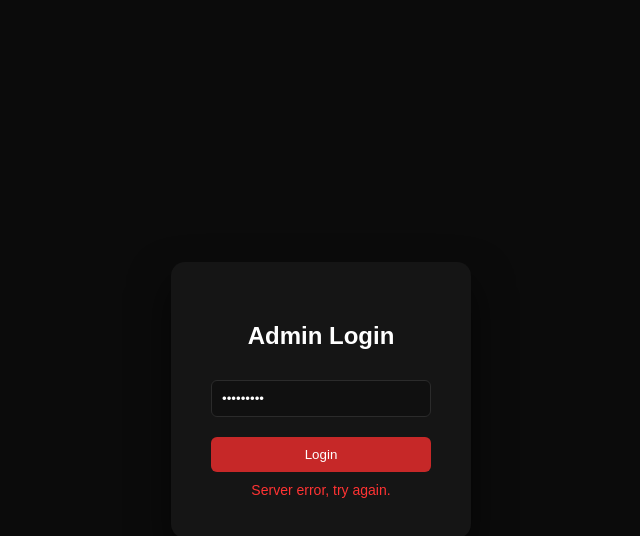
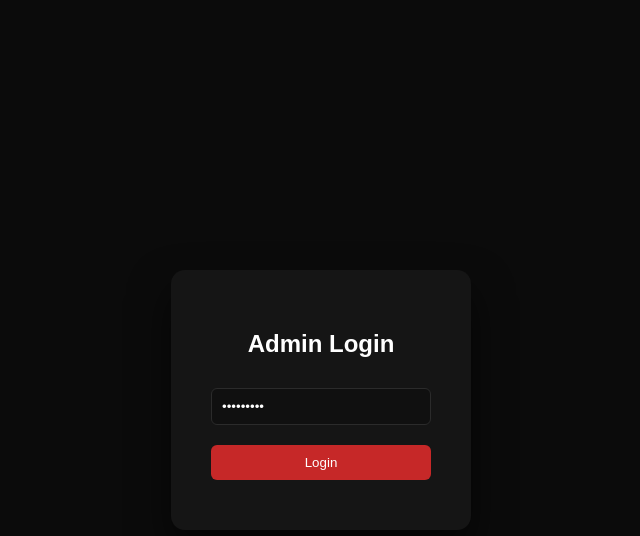
Before and after one commit to Mawrcus/charged-up-properties, a website: page public/login.html in a window 1280 px wide. Both pictures are taken after typing "Sample123" into the empty fields and a click on the button "Login". Shown: the whole page, without its empty margins (319-959 px from the left). Drawn offline with Linux system fonts and the light colour scheme; no server answers.

Commit message:
Login Update

```diff
--- a/public/login.html
+++ b/public/login.html
@@ -64,38 +64,32 @@ button:hover{background:#a61f1f}
 </div>
 
 <script>
-const loginForm = document.getElementById("loginForm");
-const errorMsg = document.getElementById("errorMsg");
-
-loginForm.onsubmit = async (e) => {
+document.getElementById("loginForm").onsubmit = async e => {
   e.preventDefault();
-  errorMsg.textContent = "";
 
   const password = document.getElementById("password").value;
 
-  try {
-    const res = await fetch("https://charged-up-properties-backend.onrender.com/auth/login", {
+  const res = await fetch("https://charged-up-properties-backend.onrender.com/api/login", {
     method: "POST",
-      headers: { "Content-Type": "application/json" },
+    headers: {
+      "Content-Type": "application/json"
+    },
     body: JSON.stringify({ password })
   });
 
-    const data = await res.json();
-
   if (!res.ok) {
-      errorMsg.textContent = data.error || "Login failed";
+    const err = await res.json();
+    alert(err.error || "Login failed");
     return;
   }
 
-    // Save token and redirect
+  const data = await res.json();
+
   localStorage.setItem("authToken", data.token);
+
   window.location.href = "index.html";
-
-  } catch (err) {
-    errorMsg.textContent = "Server error, try again.";
-    console.error(err);
-  }
 };
 </script>
+
 </body>
 </html>
```
Lines whose indentation alone changed are shown as unchanged.
